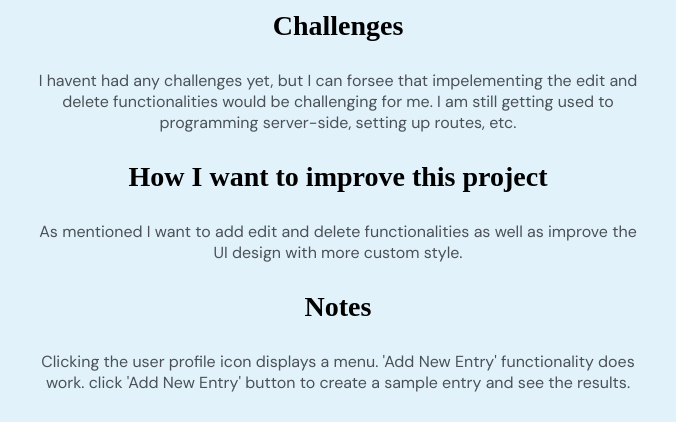
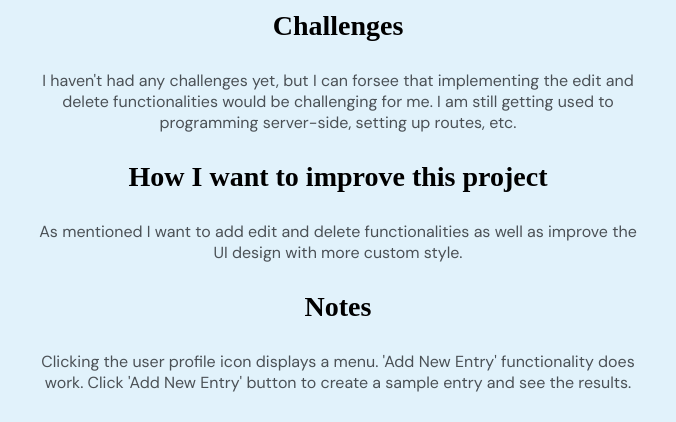
Before and after one commit to ddlatice/MyPortfolio, a website: page littlediary.html in a window 1280 px wide. Shown: the part 1222-1644 px from the top of the page, 222-898 px from the left. Drawn offline with Linux system fonts and the light colour scheme; a web font is replaced by a local one.

Commit message:
Editing little diary.

```diff
--- a/littlediary.html
+++ b/littlediary.html
@@ -17,7 +17,6 @@
         <div class="greeting"><h1>Little Diary</h1></div>
       </div>
 
-
         <div class="screenshot-container">
           <img class="screenshots" src="images/little_diary.png" alt="Crystal Clear" />
         </div>
@@ -36,7 +35,7 @@
         <div class="description-2"><h3>How I created this project</h3>
             <p>I created this project with Node.js and Express.js. I also used EJS for templating.</p</div>
         <div class="description-3"><h3>Challenges</h3>
-        <p>I havent had any challenges yet, but I can forsee that impelementing the edit and delete functionalities
+        <p>I haven't had any challenges yet, but I can forsee that implementing the edit and delete functionalities
             would be challenging for me. I am still getting used to programming server-side, setting up routes, etc.
         </p></div>
         <div class="description-4">
@@ -47,7 +46,7 @@
         <div class="description-4">
           <h3>Notes</h3>
           <p>Clicking the user profile icon displays a menu. 'Add New Entry' functionality does work.
-            click 'Add New Entry' button to create a sample entry and see the results.
+            Click 'Add New Entry' button to create a sample entry and see the results.
           </p>
         </div>
         <div class="description-4">
```
